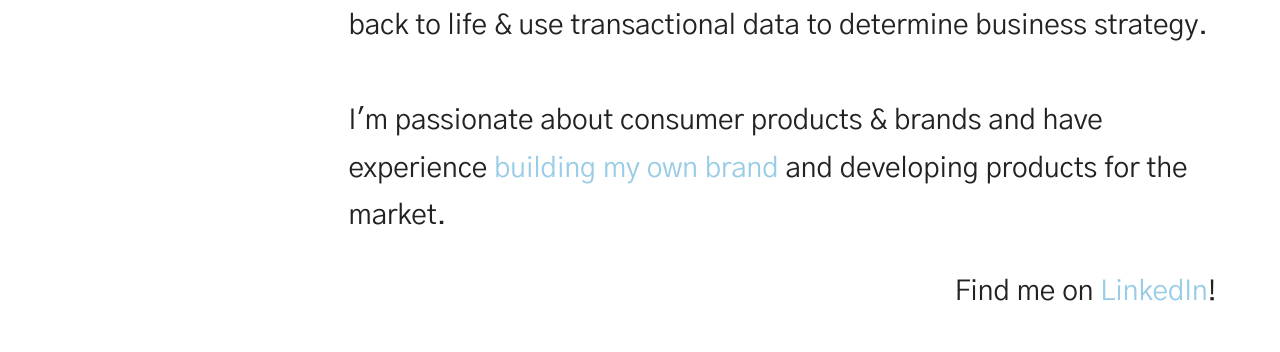
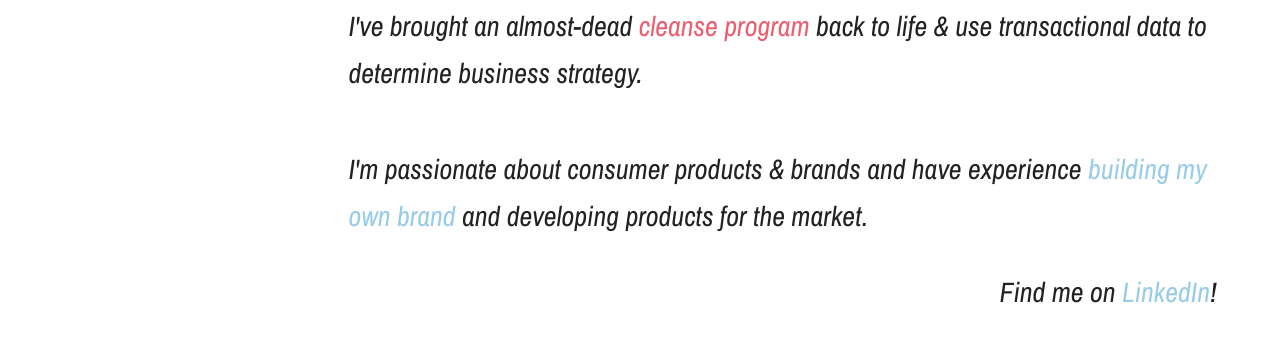
Before and after one commit to elliegan5/elliegan5.github.io, a plain HTML site: page index.html in a window 1280 px wide. Shown: the part 448-800 px from the top of the page. Drawn offline with nearby package versions, Linux system fonts and the light colour scheme; a web font is replaced by a local one.

Commit message:
Update styles.css

```diff
--- a/styles.css
+++ b/styles.css
@@ -5,7 +5,7 @@ body {
     transition: all 1.5s ease-in;
 
     color: #222;
-    font-family: 'Gothic A1', 'Open Sans', sans-serif;
+    font-family: 'Archivo Narrow', sans-serif;
     font-weight: 300;
     font-size: 10px;
     width: 100vw;
```
